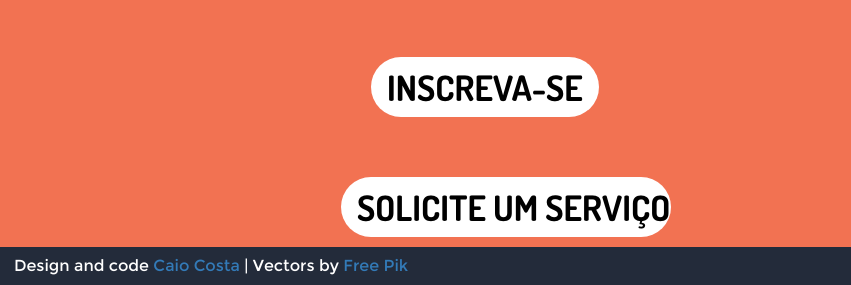
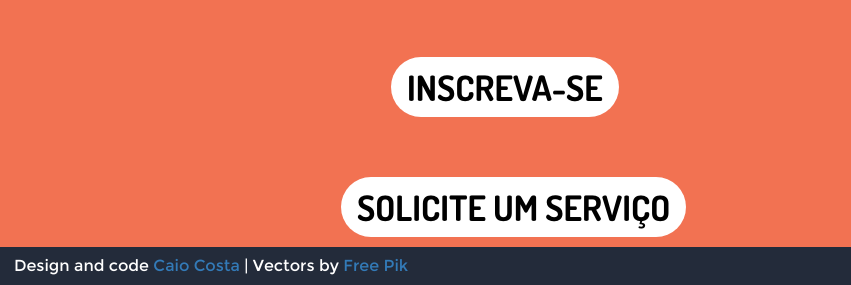
Before and after one commit to Abilservice/abilservice.github.io, a plain HTML site: page index.html in a window 1280 px wide. Shown: the part 1349-1634 px from the top of the page, 429-1280 px from the left. Drawn offline with nearby package versions, Linux system fonts and the light colour scheme.

Commit message:
Update style.css

```diff
--- a/css/style.css
+++ b/css/style.css
@@ -58,7 +58,7 @@
             min-height: 100vh;
     }
     .beta1-btn{
-            margin-left: 160px;
+            margin-left: 180px;
             margin-top: 50px;
     }
     .solicita-btn{
@@ -206,7 +206,7 @@ h5{
     border: solid 4px transparent;
     border-radius: 40px;
     background: #ffffff;
-    max-width: 330px;
+    max-width: 350px;
     line-height: 40px;
     color: #000000;
     font-size: 35px;
```
